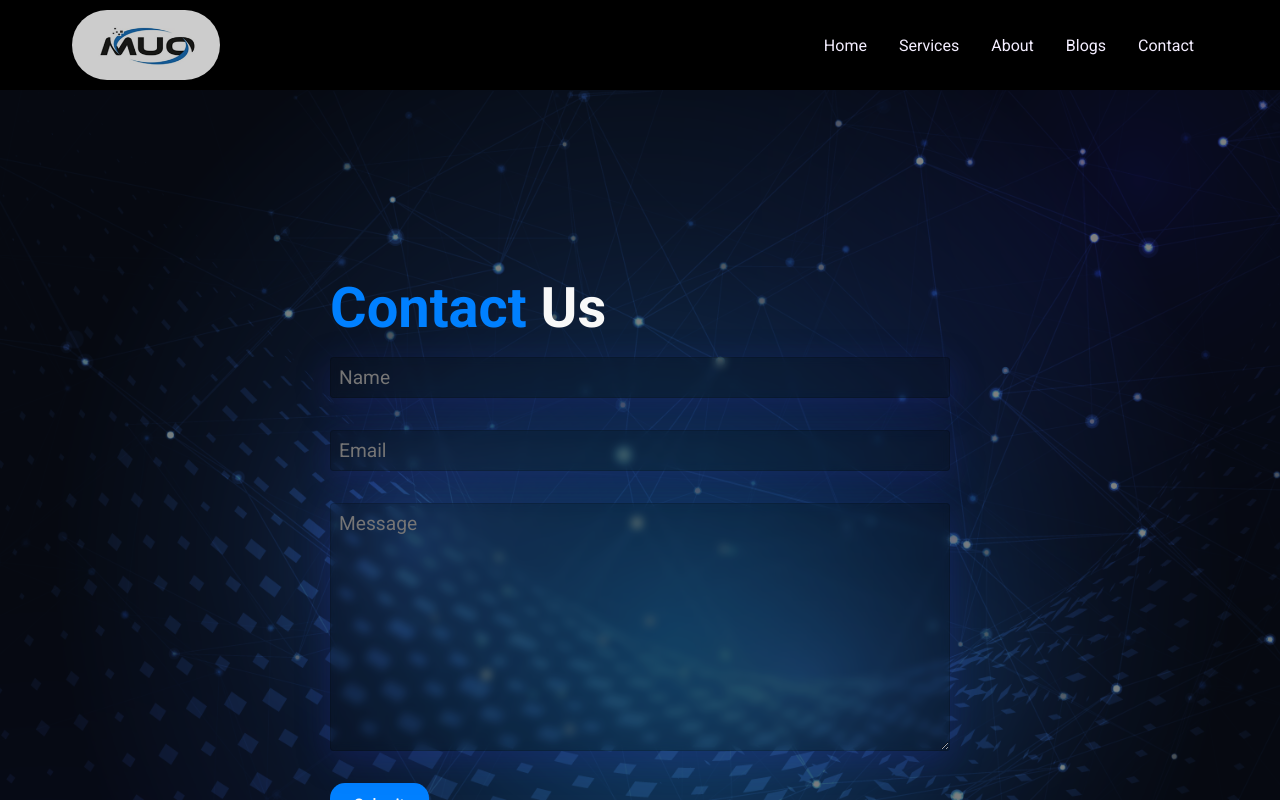
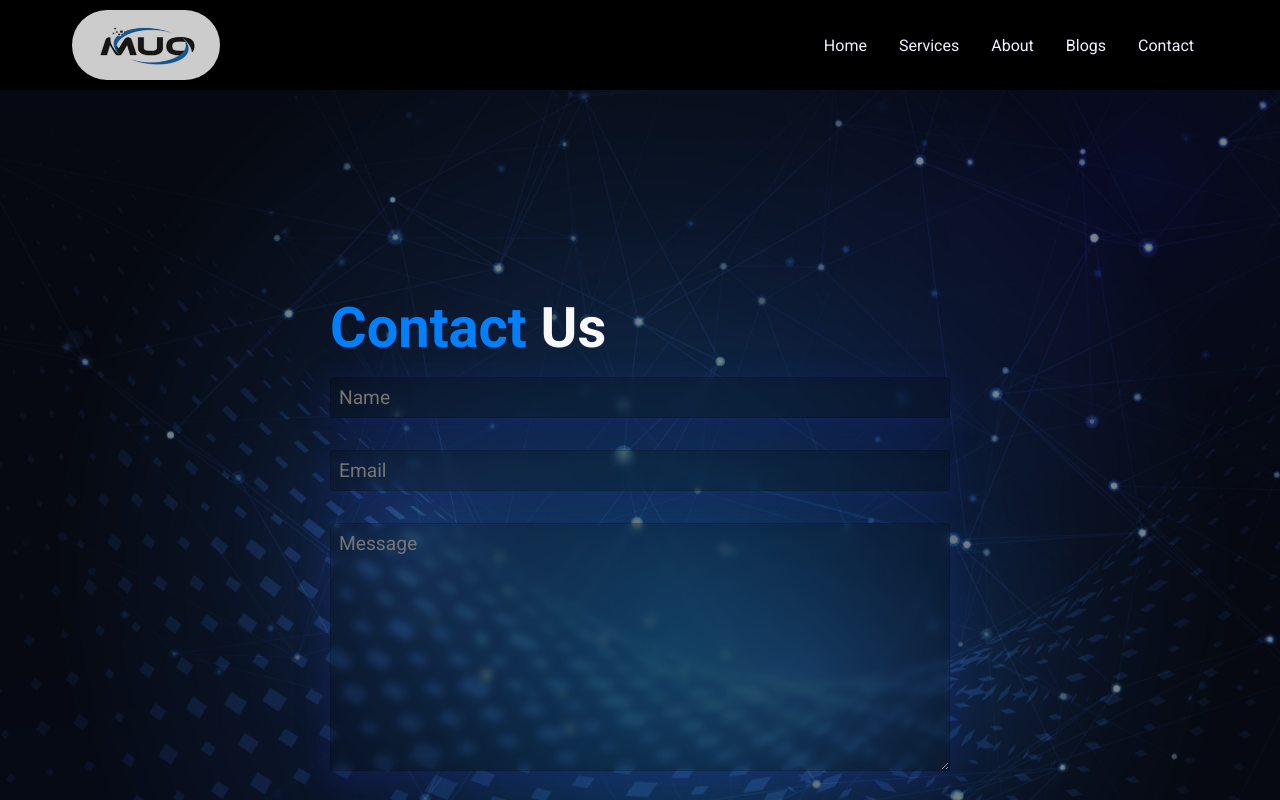
Before and after one commit to audreythando/muo, a React (Create React App) app: page /contact in a window 1280 px wide. Shown: the top 800 px of the page. Built offline with nearby package versions, Linux system fonts and the light colour scheme.

Commit message:
refactor: styled error message

```diff
--- a/src/pages/Contact/Contact.css
+++ b/src/pages/Contact/Contact.css
@@ -26,7 +26,12 @@
 .contact form {
     width: 50%;
     margin: 2rem;
-    margin-top: 0.5rem;
+    margin-top: 3rem;
+}
+
+.contact form p{
+    color: red;
+    font-size: small;
 }
 
 .contact .form-container div {
```
